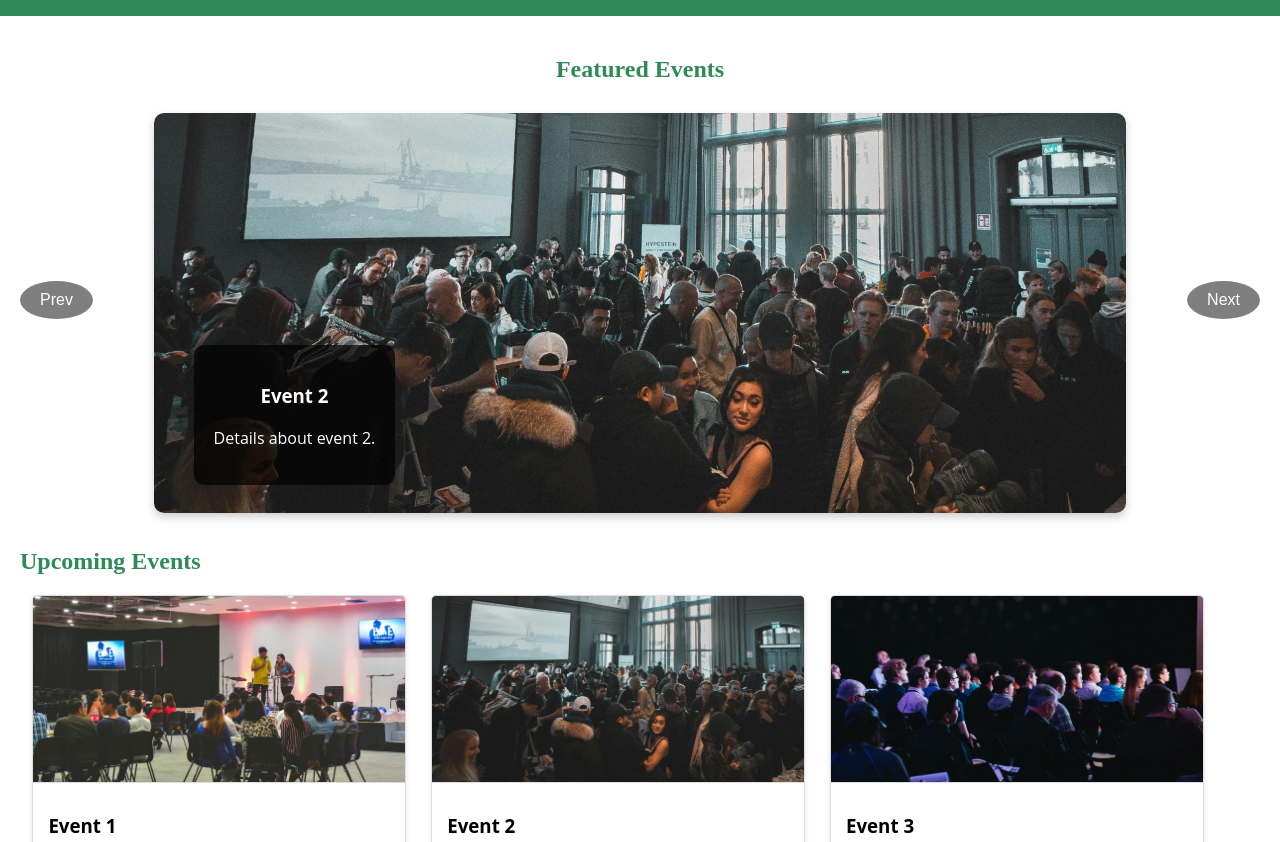
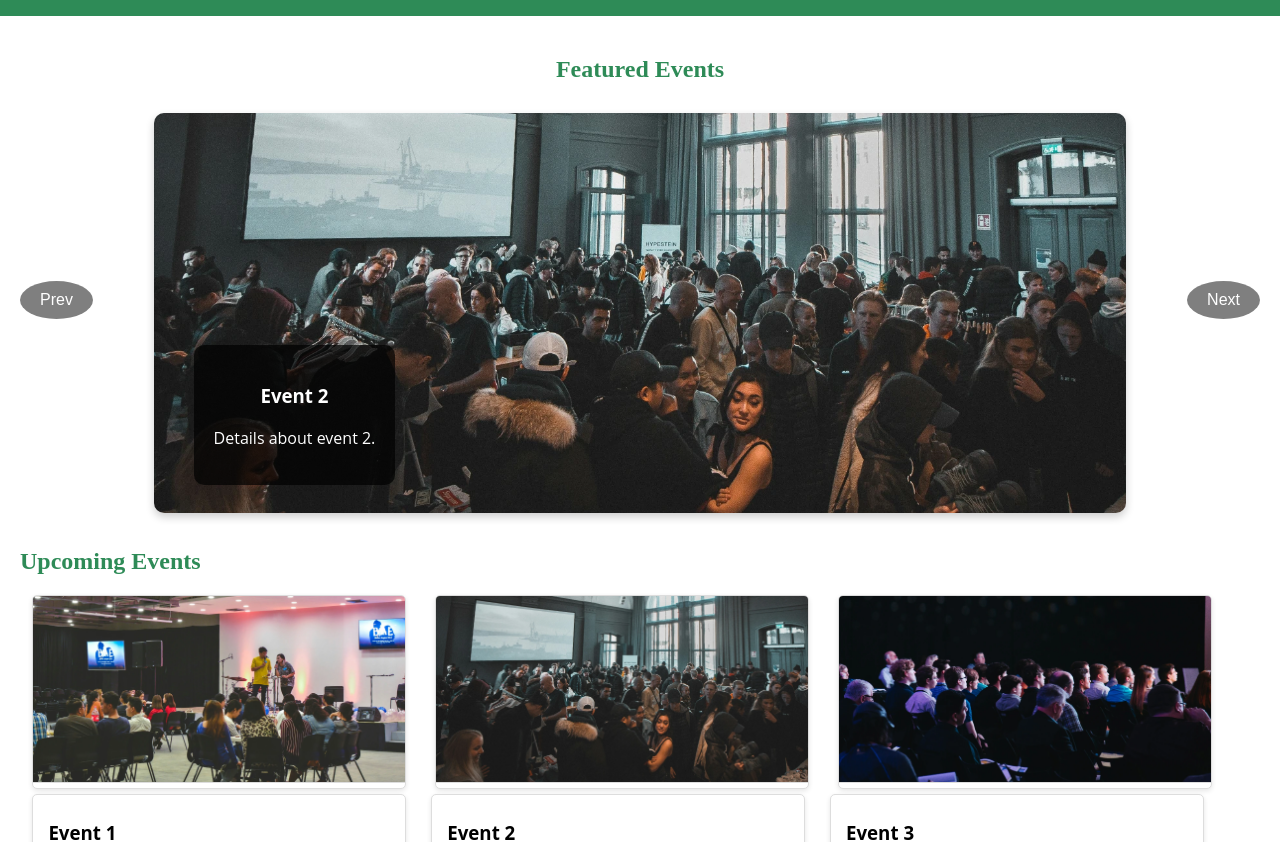
Before and after one commit to nabende1/wdd131, a plain HTML site: page project/index.html in a window 1280 px wide. Shown: the part 110-952 px from the top of the page. Drawn offline with Linux system fonts and the light colour scheme.

Commit message:
event list

```diff
--- a/project/index.html
+++ b/project/index.html
@@ -59,8 +59,21 @@
             <button id="next">Next</button>
             <div class="pagination"></div>
         </section>
+
         <section id="event-listings">
             <h2>Upcoming Events</h2>
+            <div class="event">
+                <img src="images/event1.webp" alt="Event 1">
+                <!-- .event-info will be added dynamically -->
+            </div>
+            <div class="event">
+                <img src="images/event2.webp" alt="Event 1">
+                <!-- .event-info will be added dynamically -->
+            </div>
+            <div class="event">
+                <img src="images/event3.webp" alt="Event 1">
+                <!-- .event-info will be added dynamically -->
+            </div>
         </section>
     </section>
         <!-- Submit Event Button -->
--- a/project/scripts/script.js
+++ b/project/scripts/script.js
@@ -57,11 +57,8 @@ document.addEventListener('DOMContentLoaded', function() {
 
 // Event List
 document.addEventListener("DOMContentLoaded", function () {
-    // Define an array of event objects
-    var events = [
+    const events = [
         {
-            imgSrc: "images/event1.webp",
-            altText: "Event 1",
             title: "Event 1",
             date: "June 1, 2024",
             time: "10:00 AM",
@@ -69,8 +66,6 @@ document.addEventListener("DOMContentLoaded", function () {
             description: "This is a brief description of Event 1."
         },
         {
-            imgSrc: "images/event2.webp",
-            altText: "Event 2",
             title: "Event 2",
             date: "June 2, 2024",
             time: "11:00 AM",
@@ -78,8 +73,6 @@ document.addEventListener("DOMContentLoaded", function () {
             description: "This is a brief description of Event 2."
         },
         {
-            imgSrc: "images/event3.webp",
-            altText: "Event 3",
             title: "Event 3",
             date: "June 3, 2024",
             time: "12:00 PM",
@@ -88,48 +81,28 @@ document.addEventListener("DOMContentLoaded", function () {
         }
     ];
 
-    // Get the event-listings section
-    var eventListings = document.getElementById("event-listings");
+    const eventListings = document.getElementById("event-listings");
 
-    // Iterate over the events array and create HTML for each event
     events.forEach(function (event) {
-        var eventDiv = document.createElement("div");
+        const eventDiv = document.createElement("div");
         eventDiv.classList.add("event");
 
-        var img = document.createElement("img");
-        img.src = event.imgSrc;
-        img.alt = event.altText;
+        // Create .event-info dynamically
+        const eventInfoDiv = document.createElement("div");
+        eventInfoDiv.classList.add("event-info");
+        eventInfoDiv.innerHTML = `
+            <h3>${event.title}</h3>
+            <p>Date: ${event.date}</p>
+            <p>Time: ${event.time}</p>
+            <p>Venue: ${event.venue}</p>
+            <p>Description: ${event.description}</p>
+        `;
 
-        var eventInfoDiv = document.createElement("div");
-        eventInfoDiv.classList.add("event-info");
-
-        var title = document.createElement("h3");
-        title.textContent = event.title;
-
-        var date = document.createElement("p");
-        date.textContent = "Date: " + event.date;
-
-        var time = document.createElement("p");
-        time.textContent = "Time: " + event.time;
-
-        var venue = document.createElement("p");
-        venue.textContent = "VENUE: " + event.venue;
-
-        var description = document.createElement("p");
-        description.textContent = "Description: " + event.description;
-
-        eventInfoDiv.appendChild(title);
-        eventInfoDiv.appendChild(date);
-        eventInfoDiv.appendChild(time);
-        eventInfoDiv.appendChild(venue);
-        eventInfoDiv.appendChild(description);
-
-        eventDiv.appendChild(img);
         eventDiv.appendChild(eventInfoDiv);
-
         eventListings.appendChild(eventDiv);
     });
 });
+
 
 document.addEventListener("DOMContentLoaded", function () {
     // Get current year
```
